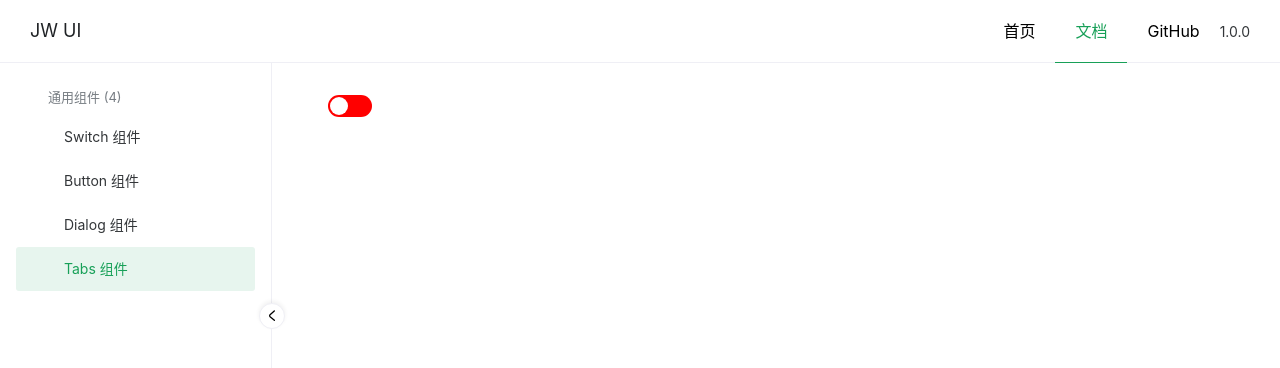
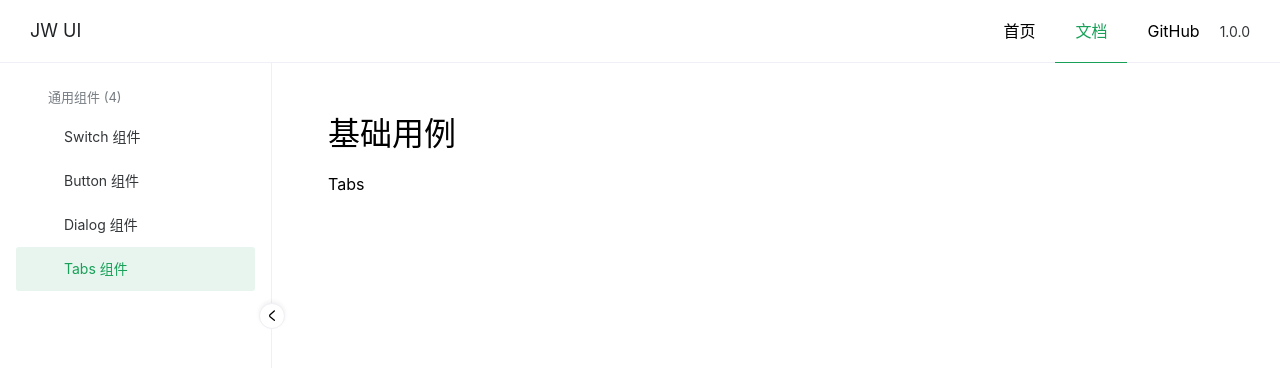
Before and after one commit to coderyjw/jw-ui, a Vue app: page /doc/tabs in a window 1280 px wide. Shown: the top 368 px of the page. Built offline with nearby package versions, Linux system fonts and the light colour scheme.

Commit message:
feat: 创建Tab用例

```diff
--- /dev/null
+++ b/src/components/TabsDemo.vue
@@ -0,0 +1,16 @@
+<template>
+  <div>
+    <h1>基础用例</h1>
+    <Tabs>
+      <Tab title="导航一">tab1</Tab>
+      <Tab title="导航二">tab2</Tab>
+    </Tabs>
+  </div>
+</template>
+
+<script setup lang="ts">
+import Tabs from "@/lib/tabs/tabs";
+import Tab from "@/lib/tabs/tab";
+</script>
+
+<style scoped></style>
--- /dev/null
+++ b/src/lib/tabs/tab.vue
@@ -0,0 +1,7 @@
+<template>
+  <div>Tab</div>
+</template>
+
+<script setup lang="ts"></script>
+
+<style scoped></style>
--- /dev/null
+++ b/src/lib/tabs/tabs.vue
@@ -0,0 +1,13 @@
+<template>
+  <div>
+    Tabs
+  </div>
+</template>
+
+<script setup lang="ts">
+
+</script>
+
+<style scoped>
+
+</style>
```
Also changed, not shown: src/router/index.ts (+8 -7 lines).
